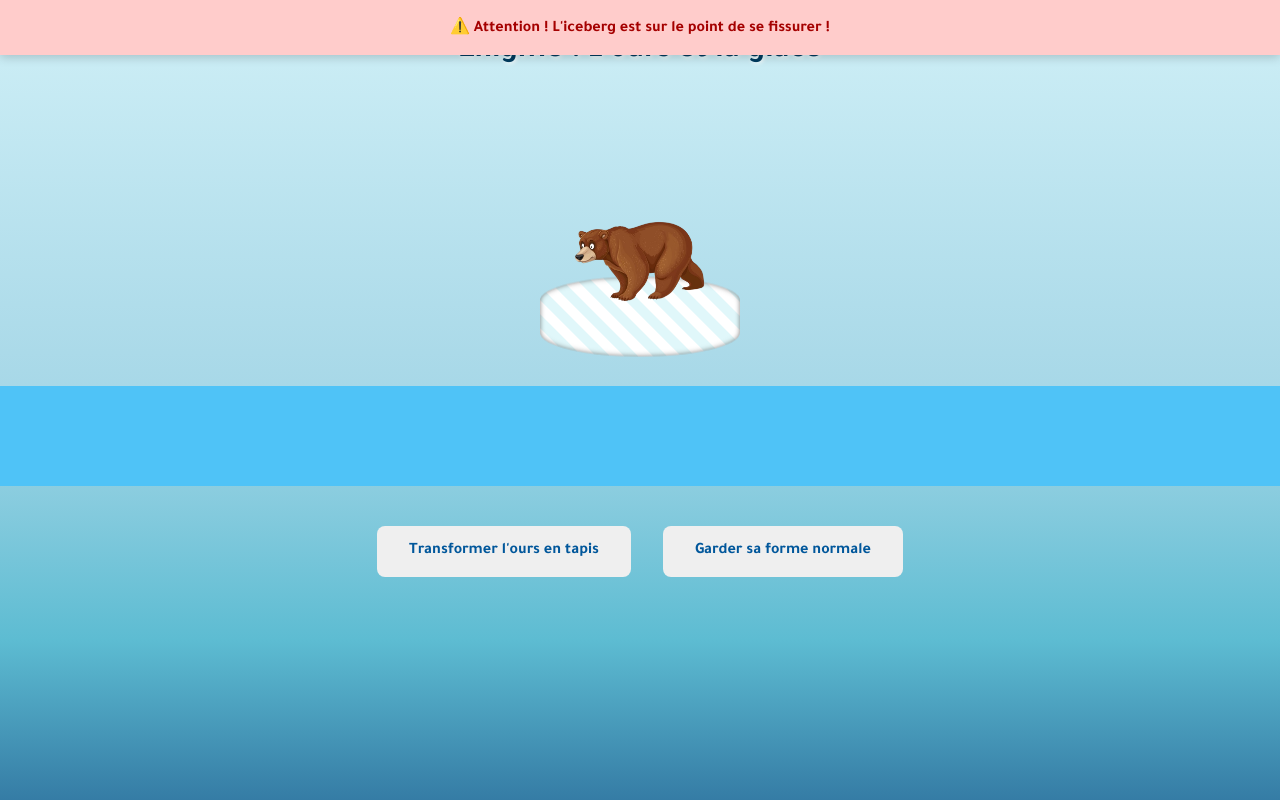
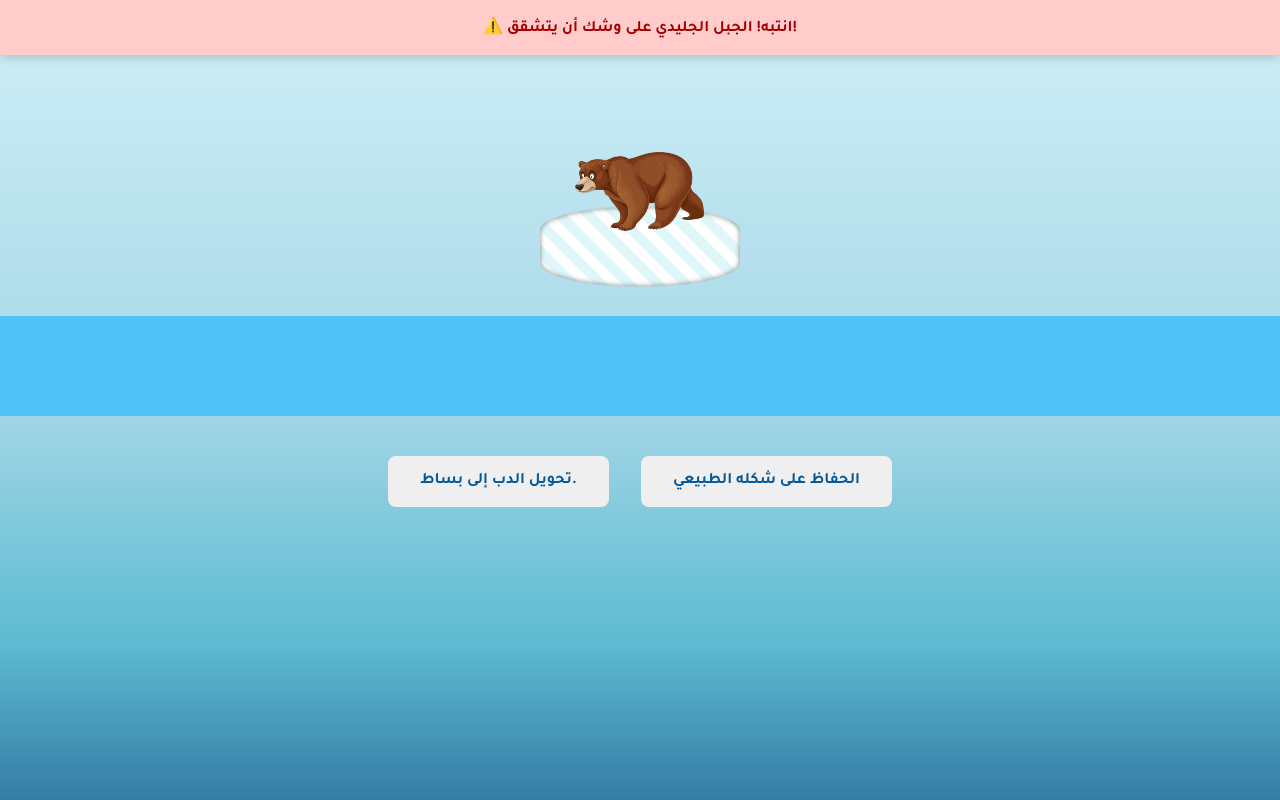
Before and after one commit to FatimaSenan/Video-Game, a React (Vite) app: page /enigme3 in a window 1280 px wide. Built offline with nearby package versions, Linux system fonts and the light colour scheme.

Commit message:
Translate alert messages and button texts in Enigme3 component to Arabic

```diff
--- a/src/components/Enigme3.jsx
+++ b/src/components/Enigme3.jsx
@@ -17,7 +17,7 @@ function Enigme3() {
 
   useEffect(() => {
     setTimeout(() => {
-      setAlertMessage('⚠️ Attention ! L\'iceberg est sur le point de se fissurer !');
+      setAlertMessage('⚠️ انتبه! الجبل الجليدي على وشك أن يتشقق!');
       setAlertType('warning');
       setButtonsVisible(true);
       setImageArea(
@@ -37,7 +37,7 @@ function Enigme3() {
 
   const choose = (option) => {
     if (option === 'tapis') {
-      setResult("Bonne décision ! L'ours répartit son poids, la pression diminue et il traverse sans danger.");
+      setResult("قرار جيد! الدب وزّع وزنه، فانخفض الضغط وعبَر بأمان.");
       setImageArea(
         <>
           <div className="enigme3-iceberg enigme3-slide-to-island"></div>
@@ -46,10 +46,10 @@ function Enigme3() {
           <div className="enigme3-water"></div>
         </>
       );
-      setAlertMessage('✅ Très bien !');
+      setAlertMessage('✅ رائع جدًا! !');
       setAlertType('success');
     } else {
-      setResult("Mauvais choix ! La pression reste forte, la glace se casse et l'ours tombe !");
+      setResult("خيار سيئ! لا تزال الضغوط قوية، تنكسر الجليد ويسقط الدب!");
       setImageArea(
         <>
           <div className="enigme3-iceberg cracked"></div>
@@ -62,7 +62,7 @@ function Enigme3() {
           <div className="enigme3-water"></div>
         </>
       );
-      setAlertMessage('❌ Mauvais choix, recommencement dans 3 secondes…');
+      setAlertMessage('❌ خيار سيئ، سيتم البدء من جديد خلال 3 ثوانٍ...');
       setAlertType('error');
       setButtonsVisible(false);
 
@@ -80,7 +80,6 @@ function Enigme3() {
         </div>
       )}
 
-      <h1 className="enigme3-title">Énigme : L'ours et la glace</h1>
 
       <div className="enigme3-image-area">
         {imageArea}
@@ -88,8 +87,8 @@ function Enigme3() {
 
       {buttonsVisible && (
         <div className="enigme3-buttons">
-          <button onClick={() => choose('tapis')}>Transformer l'ours en tapis</button>
-          <button onClick={() => choose('normal')}>Garder sa forme normale</button>
+          <button onClick={() => choose('tapis')}>تحويل الدب إلى بساط.</button>
+          <button onClick={() => choose('normal')}>الحفاظ على شكله الطبيعي</button>
         </div>
       )}
 
```
